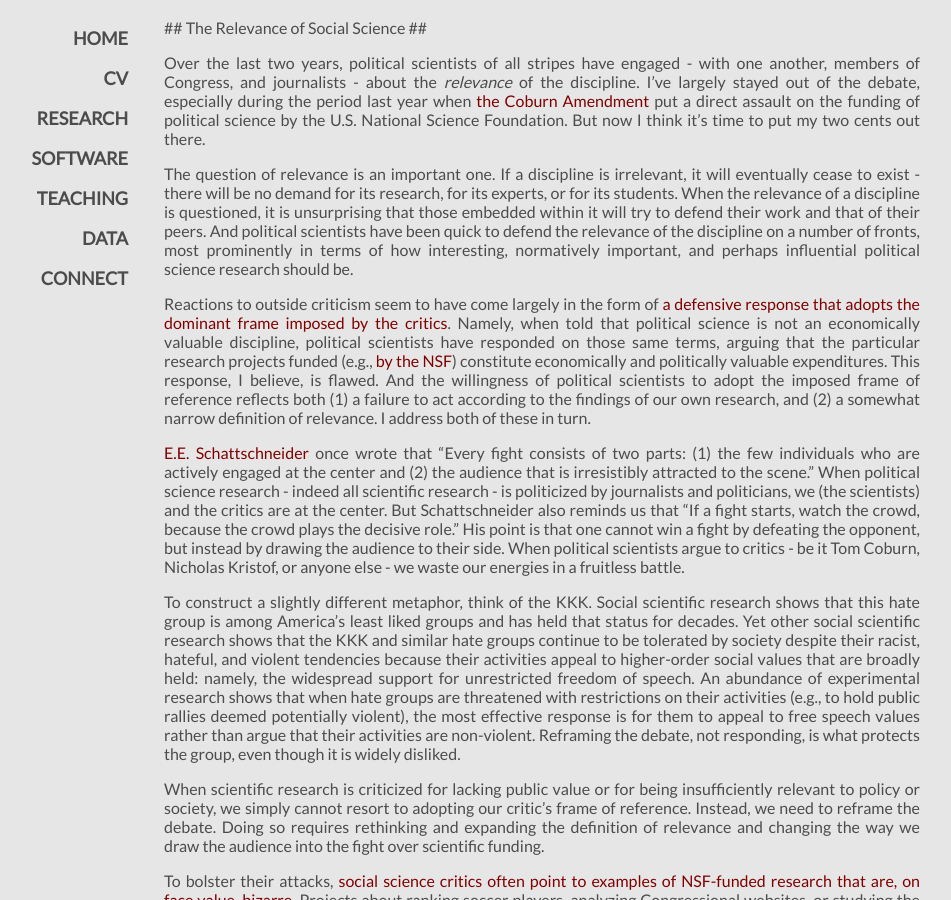
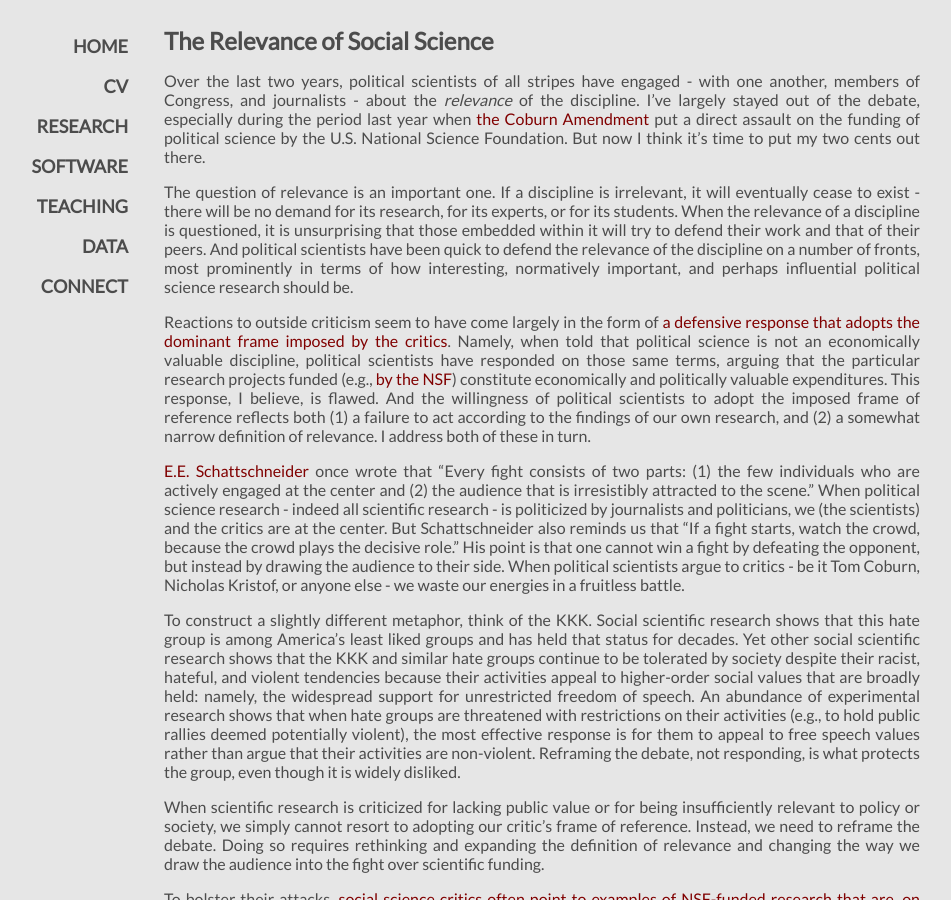
Before and after one commit to leeper/leeper.github.io, a Jekyll site: the page built from _posts/2014-04-11-relevance-of-social-science.md, in a window 1280 px wide and 900 px high. Shown: the whole window, without its empty margins (98-1049 px from the left). Built offline with Jekyll 4.4.1, drawn with Linux system fonts in a browser that asks for light colours.

Commit message:
Update post.md

```diff
--- a/_layouts/post.md
+++ b/_layouts/post.md
@@ -2,7 +2,7 @@
 layout: default
 ---
 
-## {{ page.title }} ##
+<h1>{{ page.title }}</h1>
 
 {{ content }}
 
```
